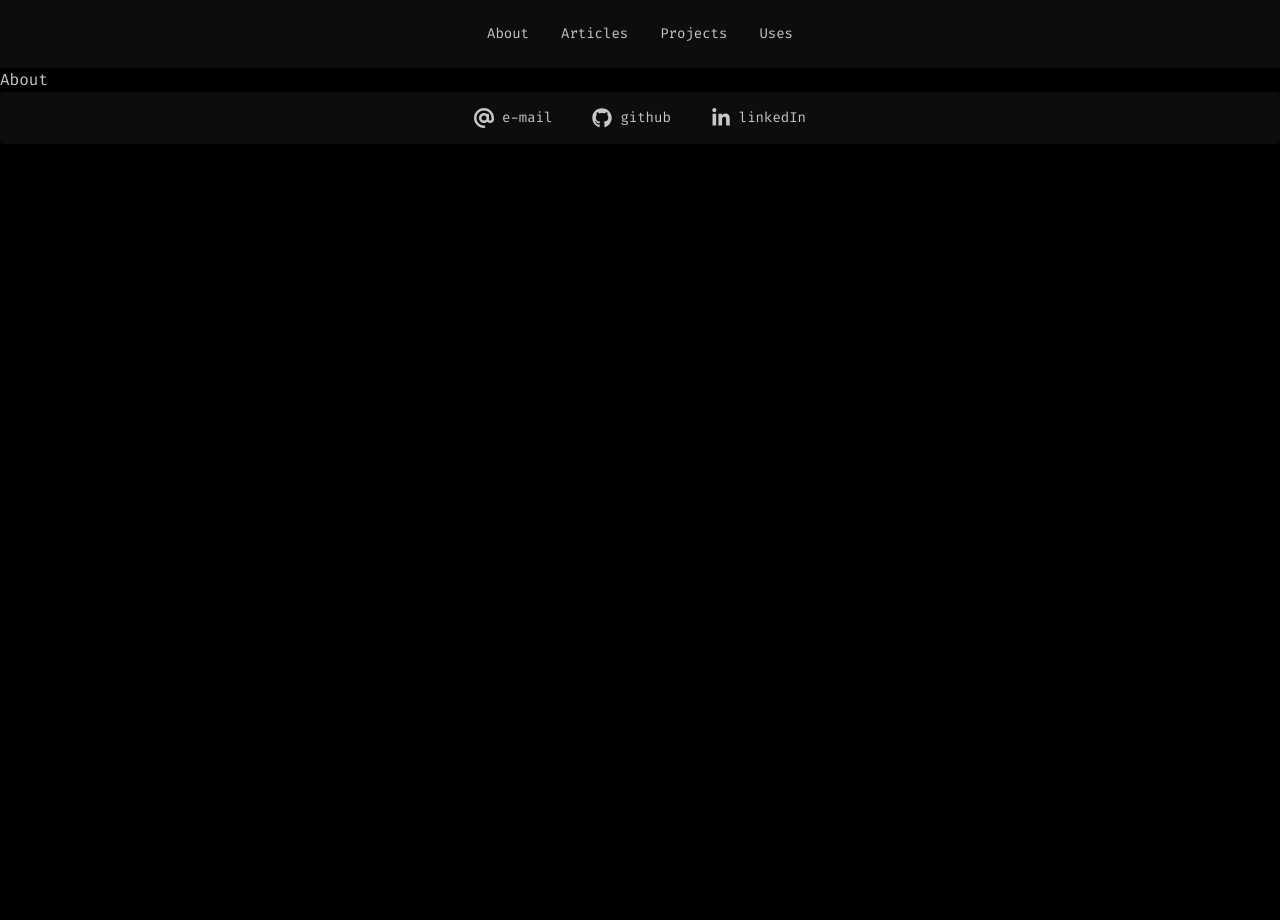
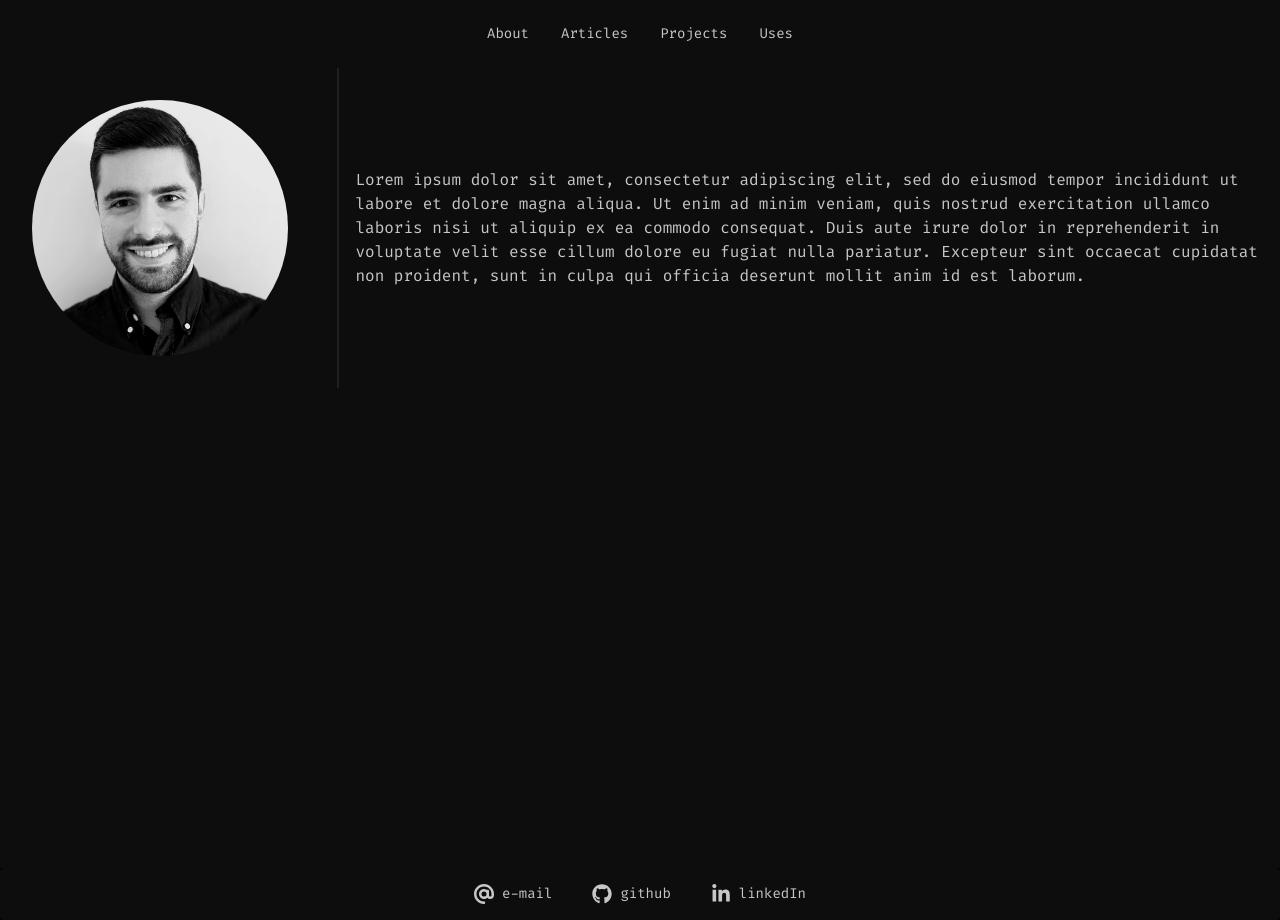
Before and after one commit to michxymi/michxymi.com, a Next.js app: page /about in a window 1280 px wide. Before the commit the page ends 800 px from the top, so only its background shows below. Built offline with nearby package versions, Linux system fonts and the light colour scheme.

Commit message:
add about page with placeholder text

```diff
--- a/app/about/page.tsx
+++ b/app/about/page.tsx
@@ -1,5 +1,15 @@
+import Avatar from "@/components/avatar"
+
 export default function About() {
   return (
-      <h1>About</h1>
+    <div className="min-h-screen bg-base-200">
+      <div className="flex flex-col w-full lg:flex-row">
+        <div className="grid flex-grow card rounded-box place-items-center m-8"><Avatar/></div>
+        <div className="divider lg:divider-horizontal"/>
+        <div className="grid flex-grow card rounded-box place-items-center">
+          <p>Lorem ipsum dolor sit amet, consectetur adipiscing elit, sed do eiusmod tempor incididunt ut labore et dolore magna aliqua. Ut enim ad minim veniam, quis nostrud exercitation ullamco laboris nisi ut aliquip ex ea commodo consequat. Duis aute irure dolor in reprehenderit in voluptate velit esse cillum dolore eu fugiat nulla pariatur. Excepteur sint occaecat cupidatat non proident, sunt in culpa qui officia deserunt mollit anim id est laborum.</p>
+        </div>
+      </div>
+    </div>
   )
 }
```
